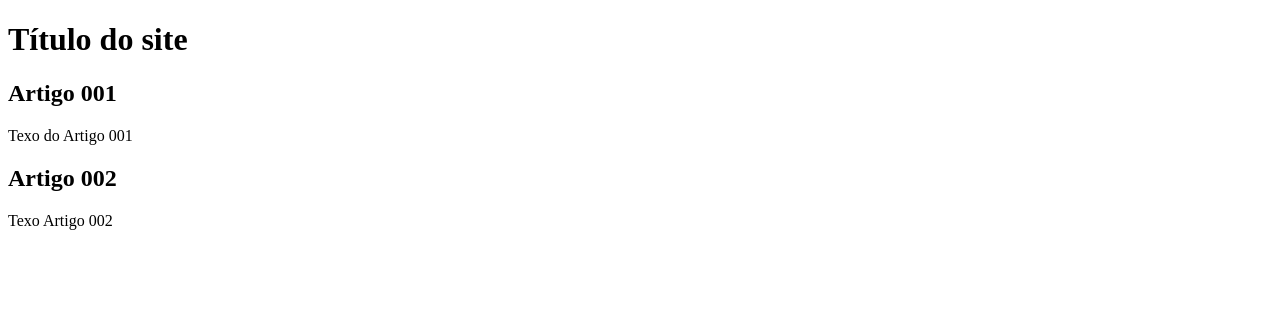
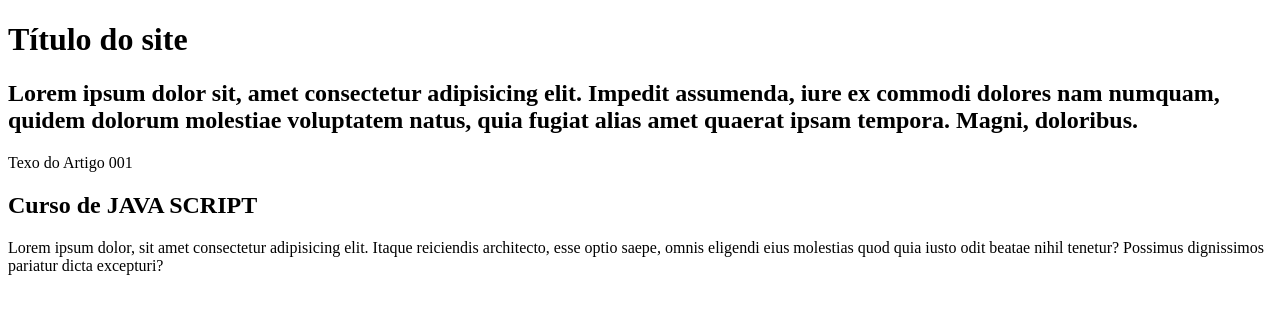
Before and after one commit to abreudamidia/projeto-site, a plain HTML site: page index.html in a window 1280 px wide. Drawn offline with Linux system fonts and the light colour scheme.

Commit message:
comecei a escrever o conteúdo

```diff
--- a/index.html
+++ b/index.html
@@ -3,7 +3,7 @@
 <head>
     <meta charset="UTF-8">
     <meta name="viewport" content="width=device-width, initial-scale=1.0">
-    <title>Título do Site</title>
+    <title>Cursos Grátis</title>
 </head>
 <body>
     <main>
@@ -11,12 +11,12 @@
             <h1>Título do site</h1>
         </header>
         <article>
-            <h2>Artigo 001</h2>
+            <h2>Lorem ipsum dolor sit, amet consectetur adipisicing elit. Impedit assumenda, iure ex commodi dolores nam numquam, quidem dolorum molestiae voluptatem natus, quia fugiat alias amet quaerat ipsam tempora. Magni, doloribus.</h2>
             <p>Texo do Artigo 001</p>
         </article>
         <article>
-            <h2>Artigo 002</h2>
-            <p>Texo Artigo 002</p>
+            <h2>Curso de JAVA SCRIPT</h2>
+            <p>Lorem ipsum dolor, sit amet consectetur adipisicing elit. Itaque reiciendis architecto, esse optio saepe, omnis eligendi eius molestias quod quia iusto odit beatae nihil tenetur? Possimus dignissimos pariatur dicta excepturi?</p>
         </article>
     </main>
 </body>
```
